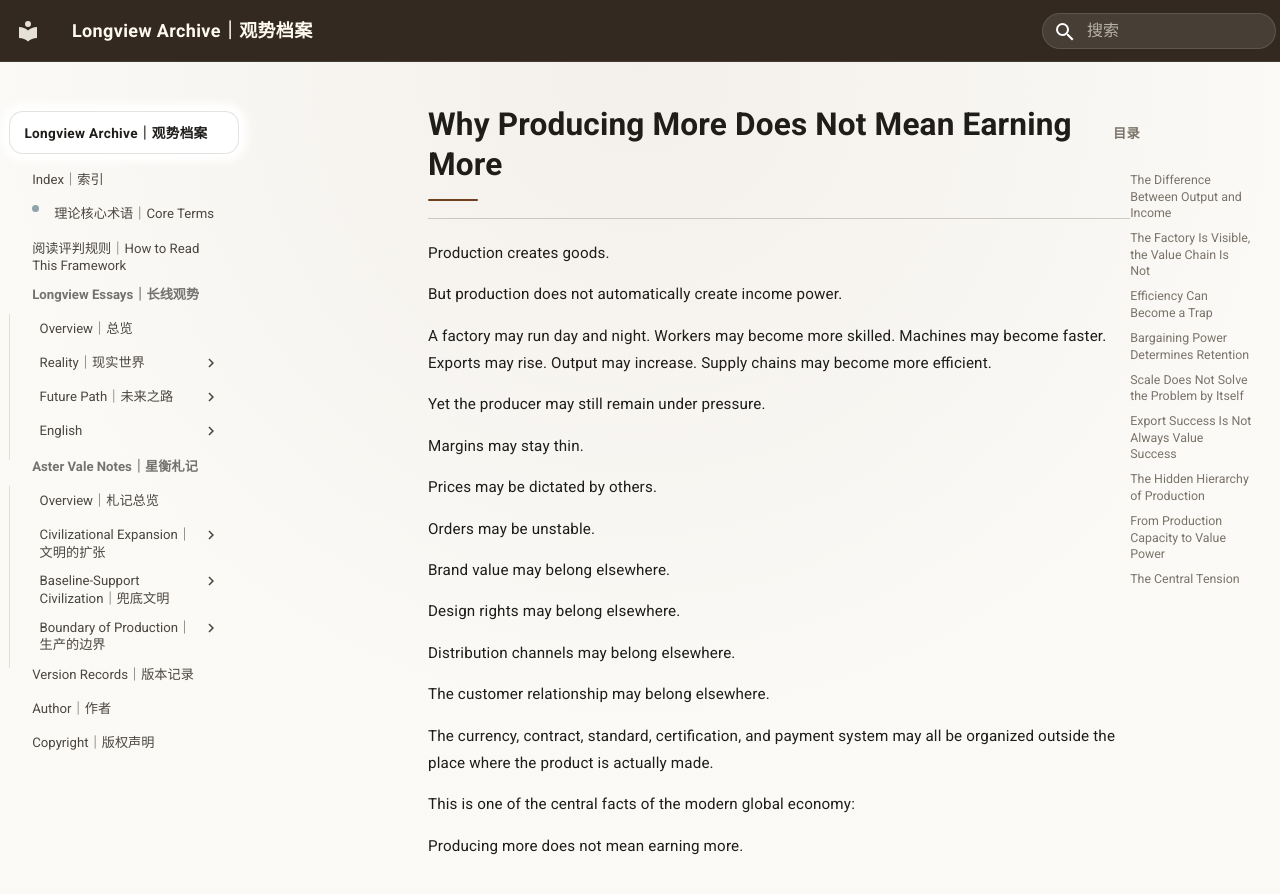
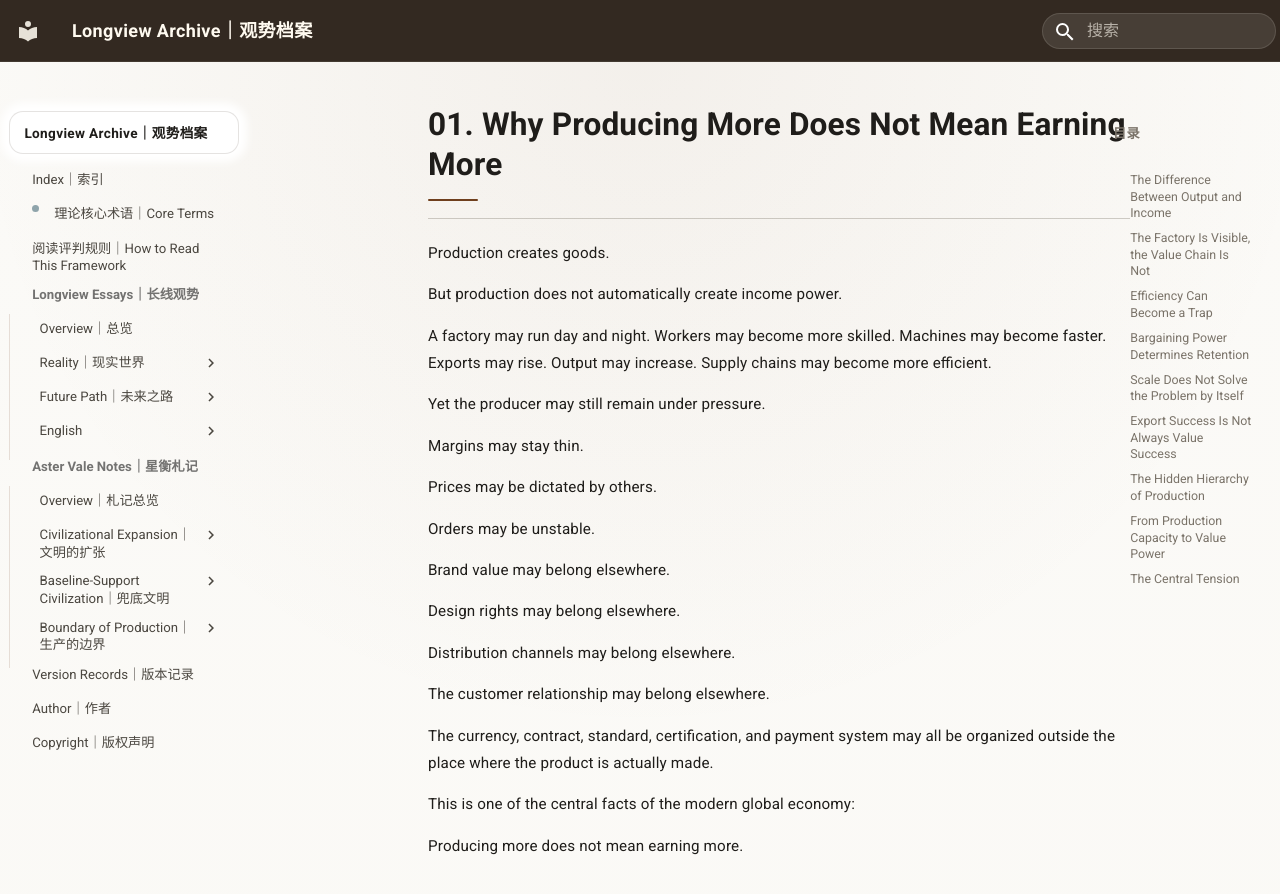
Before and after one commit to guanshi1688/longview-archive, an MkDocs documentation site: the page built from docs/essays/notes/english/Value-Capture/01-why-producing-more-does-not-mean-earning-more.md, in a window 1280 px wide and 900 px high. Shown: the top 894 px of the window. Built offline with MkDocs 1.6.1 and Material for MkDocs 9.7.7, drawn with Linux system fonts in a browser that asks for light colours.

Commit message:
Update 01-why-producing-more-does-not-mean-earning-more.md

```diff
--- a/docs/essays/notes/english/Value-Capture/01-why-producing-more-does-not-mean-earning-more.md
+++ b/docs/essays/notes/english/Value-Capture/01-why-producing-more-does-not-mean-earning-more.md
@@ -1,4 +1,4 @@
-# Why Producing More Does Not Mean Earning More
+# 01. Why Producing More Does Not Mean Earning More
 
 Production creates goods.
 
```
